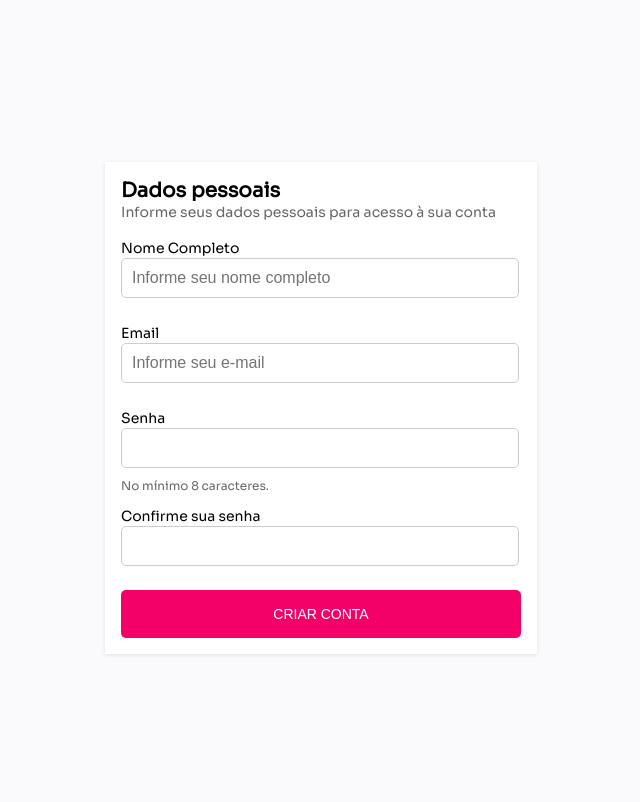
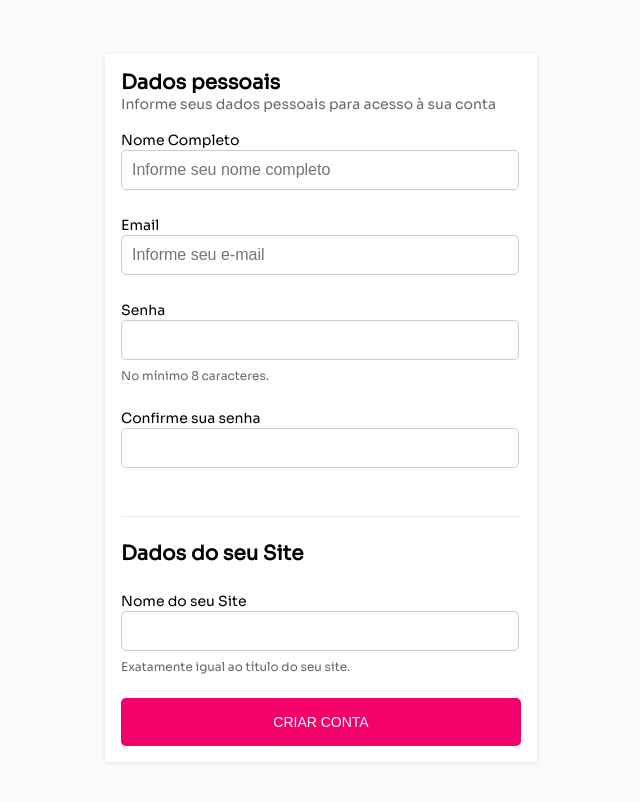
Before and after one commit to brvnfr/register-page, a Vue app: page /register in a window 1280 px wide. Shown: the top 802 px of the page, without its empty margins (319-959 px from the left). Built offline with nearby package versions, Linux system fonts and the light colour scheme.

Commit message:
[wip] upgrading style register form

```diff
--- a/src/assets/styles/global.scss
+++ b/src/assets/styles/global.scss
@@ -4,3 +4,31 @@ body {
   font-family: $font-family;
   background-color: $bg-default;
 }
+
+h2 {
+	font-size: map-get(map-get($font-styles, large), size);
+	font-weight: map-get(map-get($font-styles, large), font-weight);
+	margin: $spacing-none;
+}
+
+h3 {
+	font-size: map-get(map-get($font-styles, medium), size);
+	font-weight: map-get(map-get($font-styles, medium), font-weight);
+	color: $font-color-secondary;
+	margin-top: $spacing-none;
+	margin-bottom: $spacing-medium;
+}
+
+.container {
+	display: flex;
+	justify-content: center;
+	align-items: center;
+	height: 100vh;
+}
+
+.horizontal-spacer {
+	height: 1px;
+	background-color: $brand-color-main;
+	margin-top: $spacing-large;
+	margin-bottom: $spacing-large;
+}
--- a/src/views/RegisterView.vue
+++ b/src/views/RegisterView.vue
@@ -27,9 +27,9 @@
 					v-model="password"
 					:error="errors.password"
 					type="password"
-					class="password-field"
+					class="form-margin"
 				/>
-				<p class="password-info">No mínimo 8 caracteres.</p>
+				<p class="form-caption">No mínimo 8 caracteres.</p>
 
 				<InputText
 					label="Confirme sua senha"
@@ -38,6 +38,20 @@
 					type="password"
 					:error="confirmPasswordError"
 				/>
+
+				<div class="horizontal-spacer"></div>
+
+				<h2 class="section-title">Dados do seu Site</h2>
+
+				<InputText
+					label="Nome do seu Site"
+					name="siteName"
+					v-model="siteName"
+					:value="siteName"
+					:error="siteNameError"
+					class="form-margin"
+				/>
+				<p class="form-caption">Exatamente igual ao título do seu site.</p>
 
 				<p v-if="formError" class="form-error">{{ formError }}</p>
 
@@ -65,6 +79,8 @@ export default {
 			password: '',
 			confirmPassword: '',
 			confirmPasswordError: '',
+			siteName: '',
+			siteNameError: '',
 			errors: {},
 			formError: '',
 		}
@@ -110,13 +126,6 @@ export default {
 <style scoped lang="scss">
 @import '@/assets/styles/variables.scss';
 
-.container {
-	display: flex;
-	justify-content: center;
-	align-items: center;
-	height: 100vh;
-}
-
 .register-form {
 	background-color: $color-white;
 	box-shadow: $box-shadow;
@@ -137,20 +146,6 @@ export default {
 	margin-top: $spacing-small;
 }
 
-h2 {
-	font-size: map-get(map-get($font-styles, large), size);
-	font-weight: map-get(map-get($font-styles, large), font-weight);
-	margin: $spacing-none;
-}
-
-h3 {
-	font-size: map-get(map-get($font-styles, medium), size);
-	font-weight: map-get(map-get($font-styles, medium), font-weight);
-	color: $font-color-secondary;
-	margin-top: $spacing-none;
-	margin-bottom: $spacing-medium;
-}
-
 .input-error {
 	border-color: $error-color;
 }
@@ -160,13 +155,19 @@ h3 {
 	margin-top: $spacing-small;
 }
 
-.password-field {
-	margin-bottom: 5px; /* Ajuste o valor conforme necessário */
+.form-margin {
+	margin-bottom: calc($spacing-small - 5px);
 }
 
-.password-info {
-	color: #666666;
-	font-size: 12px;
-	margin-top: 5px;
+.form-caption {
+	color: $font-color-secondary;
+	font-size: map-get(map-get($font-styles, x-small), size);
+	font-weight: map-get(map-get($font-styles, x-small), font-weight);
+	margin-top: calc($spacing-small - 3px);
+	margin-bottom: $spacing-large;
+}
+
+h2:last-of-type {
+	margin-bottom: $spacing-large;
 }
 </style>
```
